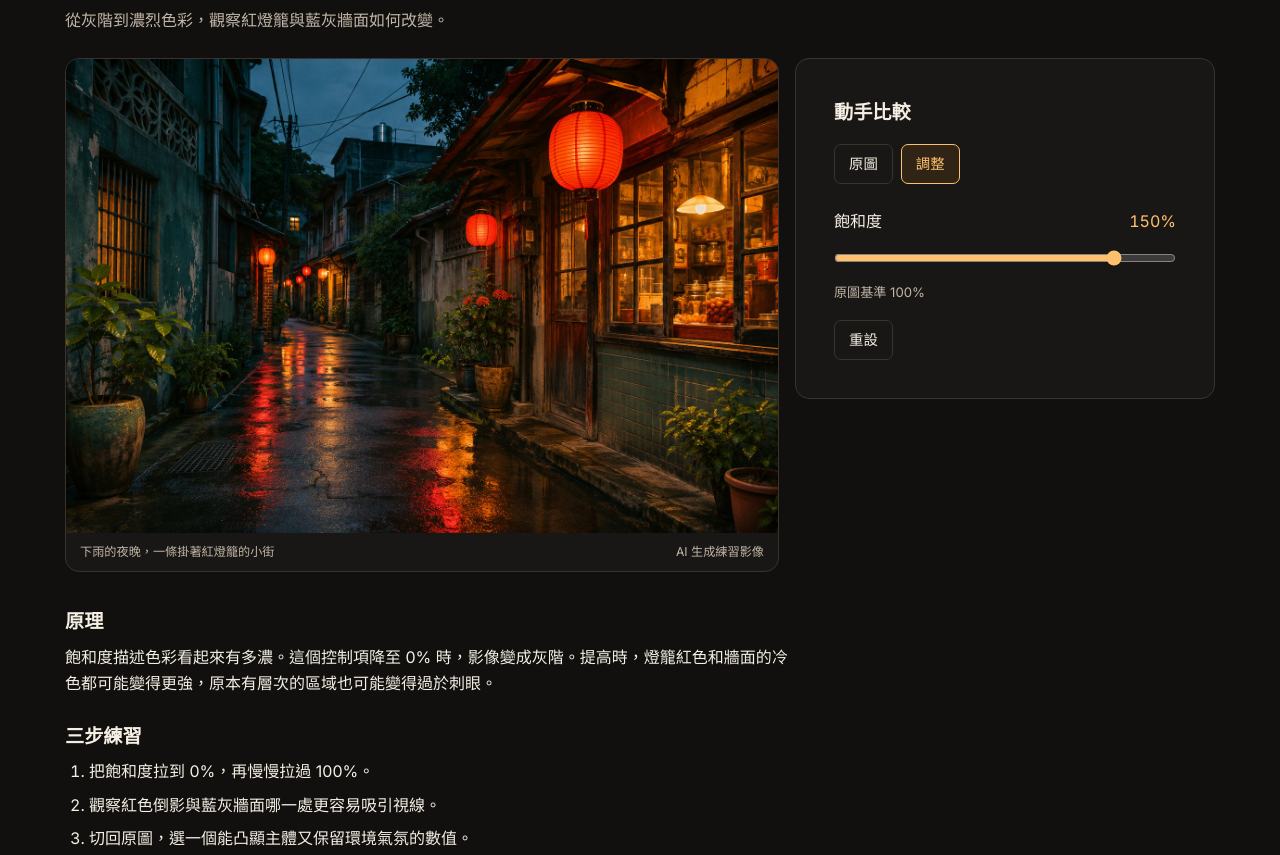
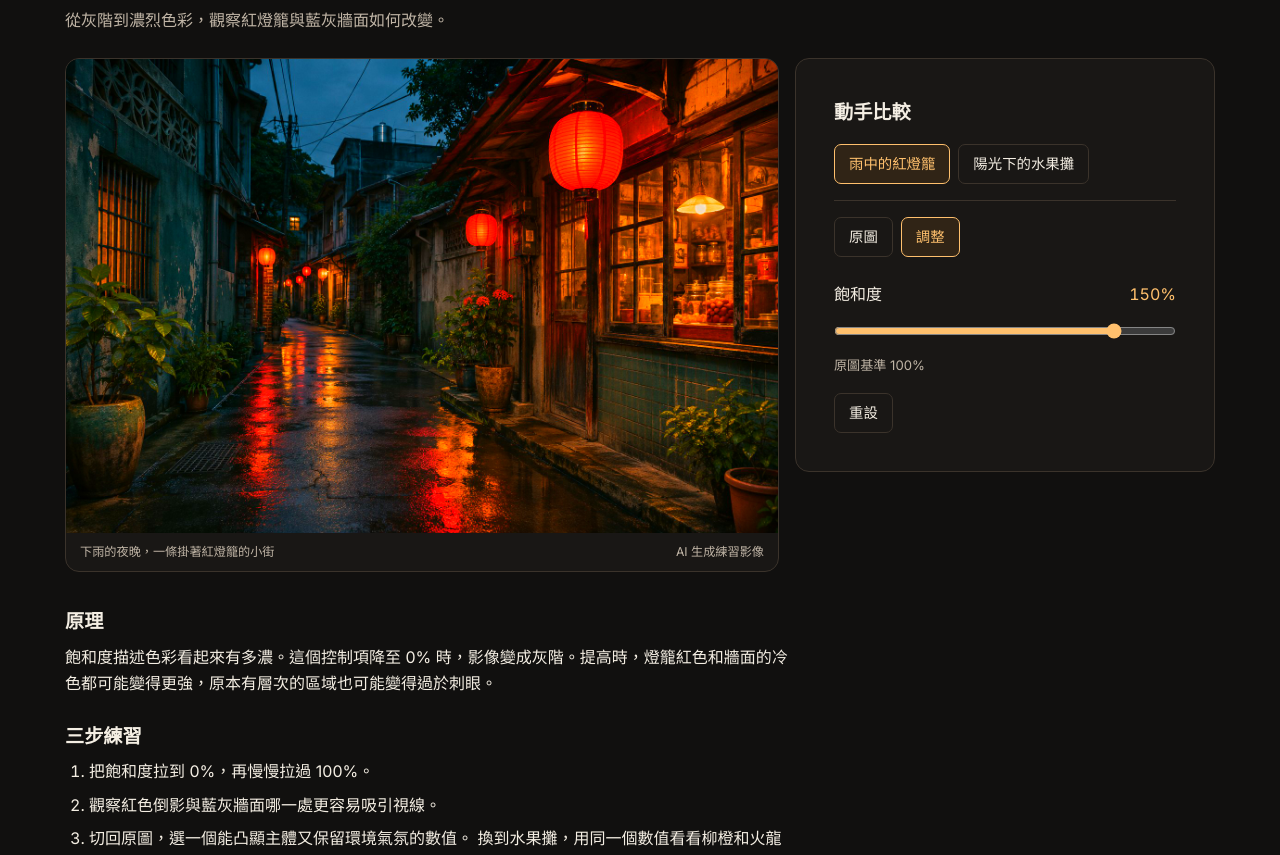
Before and after one commit to pinhao0827/pixel-darkroom, a plain HTML site: page docs/notes/color-saturation/index.html in a window 1280 px wide. Shown: the part 240-1095 px from the top of the page. Drawn offline with Linux system fonts and the light colour scheme.

Commit message:
Add a daytime photo to the practice lab

```diff
--- a/docs/notes/color-saturation/index.html
+++ b/docs/notes/color-saturation/index.html
@@ -23,12 +23,20 @@
       <p class="description">從灰階到濃烈色彩，觀察紅燈籠與藍灰牆面如何改變。</p>
     </header>
     <section class="lab" data-lab="saturate" aria-labelledby="lab-title">
-      <figure>
-        <img src="../../assets/rainy-alley.jpg" alt="下雨的夜晚，紅燈籠和店裡的燈光倒映在小街的路面上。" width="1536" height="1024">
-        <figcaption><span>下雨的夜晚，一條掛著紅燈籠的小街</span><span>AI 生成練習影像</span></figcaption>
-      </figure>
+      <div class="lab-photos">
+        <figure data-practice-photo="rainy-alley.jpg">
+    <img src="../../assets/rainy-alley.jpg" alt="下雨的夜晚，紅燈籠和店裡的燈光倒映在小街的路面上。" width="1536" height="1024">
+    <figcaption><span>下雨的夜晚，一條掛著紅燈籠的小街</span><span>AI 生成練習影像</span></figcaption>
+  </figure><figure data-practice-photo="sunny-fruit-stall.jpg" hidden>
+    <img src="../../assets/sunny-fruit-stall.jpg" alt="陽光照在柳橙和火龍果上，葉子的影子落在藍綠色木窗上。" width="1536" height="1024">
+    <figcaption><span>陽光照在水果、竹籃和木窗上</span><span>AI 生成練習影像</span></figcaption>
+  </figure>
+      </div>
       <div class="controls">
         <h2 id="lab-title">動手比較</h2>
+        <div class="filters photo-options" role="group" aria-label="選擇練習照片">
+          <button type="button" data-photo="rainy-alley.jpg" aria-pressed="true">雨中的紅燈籠</button><button type="button" data-photo="sunny-fruit-stall.jpg" aria-pressed="false">陽光下的水果攤</button>
+        </div>
         <div class="filters" role="group" aria-label="比較影像">
           <button type="button" data-view="original" aria-pressed="false">原圖</button>
           <button type="button" data-view="adjusted" aria-pressed="true">調整</button>
@@ -42,7 +50,7 @@
     </section>
     <div class="reading">
       <section><h2>原理</h2><p>飽和度描述色彩看起來有多濃。這個控制項降至 0% 時，影像變成灰階。提高時，燈籠紅色和牆面的冷色都可能變得更強，原本有層次的區域也可能變得過於刺眼。</p></section>
-      <section><h2>三步練習</h2><ol><li>把飽和度拉到 0%，再慢慢拉過 100%。</li><li>觀察紅色倒影與藍灰牆面哪一處更容易吸引視線。</li><li>切回原圖，選一個能凸顯主體又保留環境氣氛的數值。</li></ol></section>
+      <section><h2>三步練習</h2><ol><li>把飽和度拉到 0%，再慢慢拉過 100%。</li><li>觀察紅色倒影與藍灰牆面哪一處更容易吸引視線。</li><li>切回原圖，選一個能凸顯主體又保留環境氣氛的數值。 換到水果攤，用同一個數值看看柳橙和火龍果的顏色。</li></ol></section>
       <section class="takeaway"><h2>下次修圖時</h2><p>先決定希望讀者看哪裡，再調整色彩強度。背景的飽和度也會影響視線。</p></section>
     </div>
     <nav class="adjacent" aria-label="其他筆記">
```
